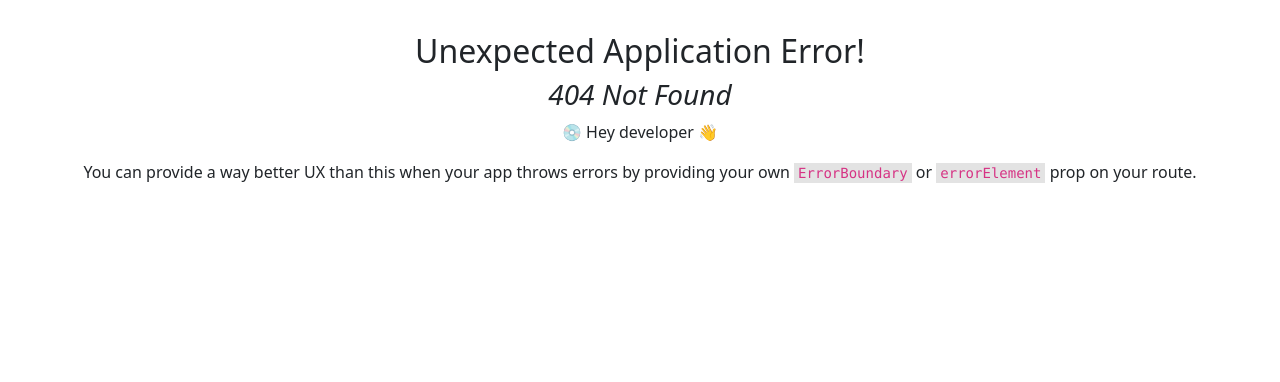
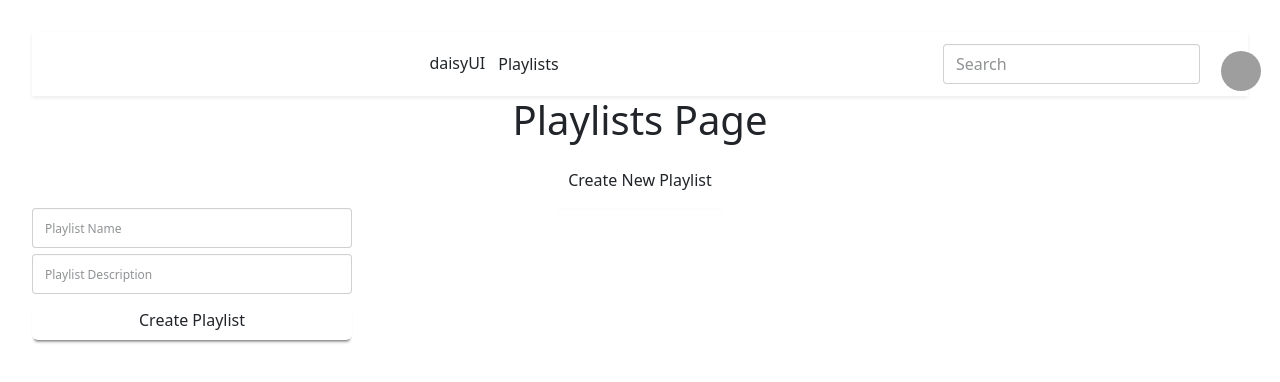
Before and after one commit to chase-coleman/Music-App-Proj, a React (Vite) app in the folder frontend/: page /playlists in a window 1280 px wide. Before the commit this address had no page. Shown: the top 382 px of the page. Built offline with nearby package versions, Linux system fonts and the light colour scheme; grey boxes are pictures that could not be loaded.

Commit message:
created simple playlist page and logged in users can now create playlists

```diff
--- a/frontend/src/components/Navbar.jsx
+++ b/frontend/src/components/Navbar.jsx
@@ -26,8 +26,9 @@ const Navbar = () => {
   return (
     <>
     <div className="navbar bg-base-100 shadow-sm">
-  <div className="flex-1">
+  <div className="flex-1 flex items-center justify-center ">
     <a className="btn btn-ghost text-xl">daisyUI</a>
+    <Nav.Link as={Link} to="/playlists">Playlists</Nav.Link>
   </div>
   <div className="flex gap-2">
     <input type="text" placeholder="Search" className="input input-bordered w-24 md:w-auto" />
--- /dev/null
+++ b/frontend/src/pages/Playlists.jsx
@@ -0,0 +1,61 @@
+import React, { useState } from "react";
+import Navbar from "../components/Navbar";
+import axios from "axios";
+
+// TO DO : Create outlet context for user token
+
+const Playlists = () => {
+  const [playlistName, setPlaylistName] = useState("");
+  const [playlistDescription, setPlaylistDescription] = useState("");
+
+  const createPlaylist = async () => {
+    console.log(playlistName, playlistDescription)
+    const playlistUrl = "http://127.0.0.1:8000/api/v1/playlists/";
+    const userToken = localStorage.getItem("token");
+    const playlistInfo = {
+      name: playlistName,
+      description: playlistDescription,
+    };
+    try {
+      const response = await axios.post(playlistUrl, playlistInfo, {
+        headers: {
+          Authorization: `Token ${userToken}`,
+        },
+      });
+      console.log(Request.data)
+    } catch (error) {
+      console.error("Error:", error);
+    }
+  };
+
+  return (
+    <>
+      <Navbar />
+      <h1>Playlists Page</h1>
+      <button className="btn btn-xs sm:btn-sm md:btn-md lg:btn-lg xl:btn-xl">
+        Create New Playlist
+      </button>
+      <fieldset className="fieldset">
+        <input
+          className="input"
+          onChange={(e) => setPlaylistName(e.target.value)}
+          value={playlistName}
+          type="text"
+          placeholder="Playlist Name"
+        />
+        <input
+          className="input"
+          onChange={(e) => setPlaylistDescription(e.target.value)}
+          value={playlistDescription}
+          type="text"
+          placeholder="Playlist Description"
+        />
+        <button className="btn btn-neutral w-[25vw]" onClick={createPlaylist}>
+          Create Playlist
+        </button>
+      </fieldset>
+    </>
+  );
+};
+
+export default Playlists;
--- a/frontend/src/router.jsx
+++ b/frontend/src/router.jsx
@@ -3,6 +3,7 @@ import App from "./App";
 import HomePage from "./pages/HomePage";
 import Login from "./pages/LoginPage";
 import Signup from "./pages/SignUp";
+import Playlists from "./pages/Playlists";
 
 const router = createBrowserRouter([
   {
@@ -20,6 +21,10 @@ const router = createBrowserRouter([
       {
         path: "signup",
         element: <Signup />
+      },
+      {
+        path: "playlists",
+        element: <Playlists />
       }
     ]
   }
```
